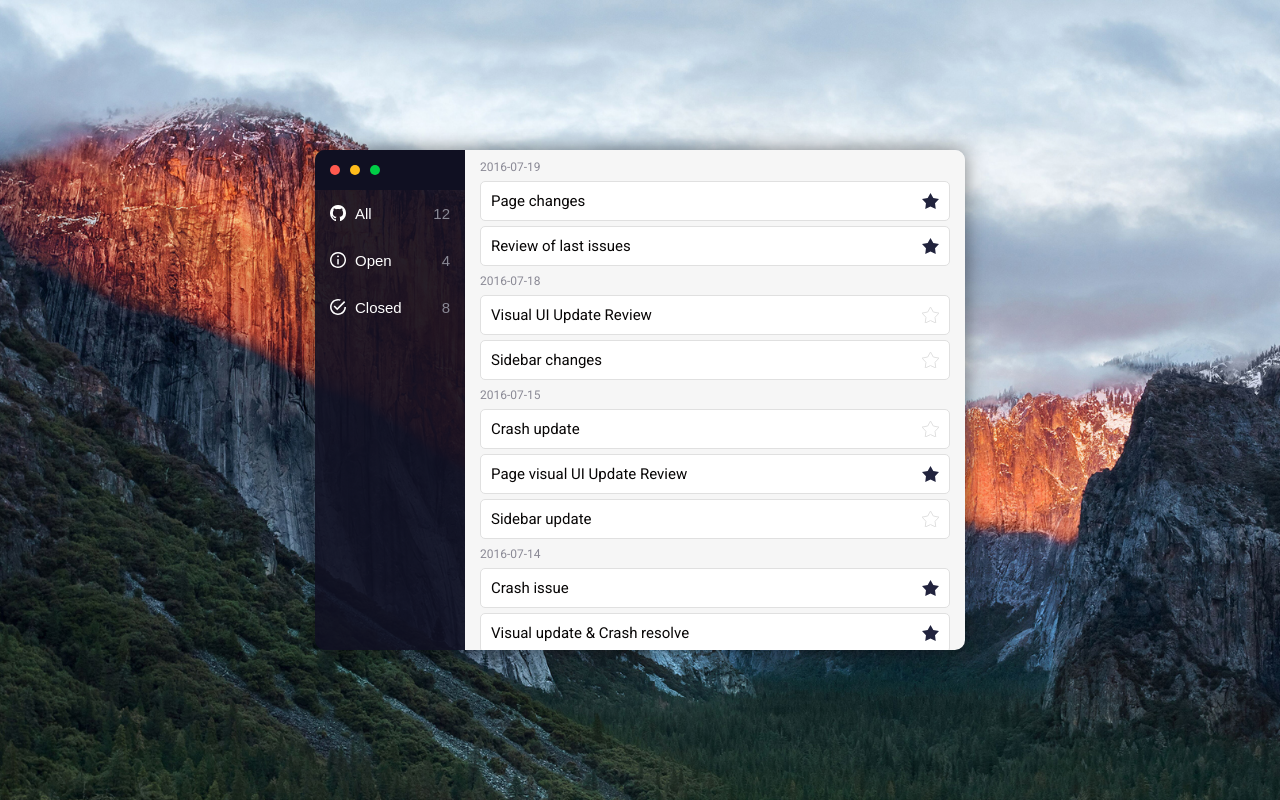
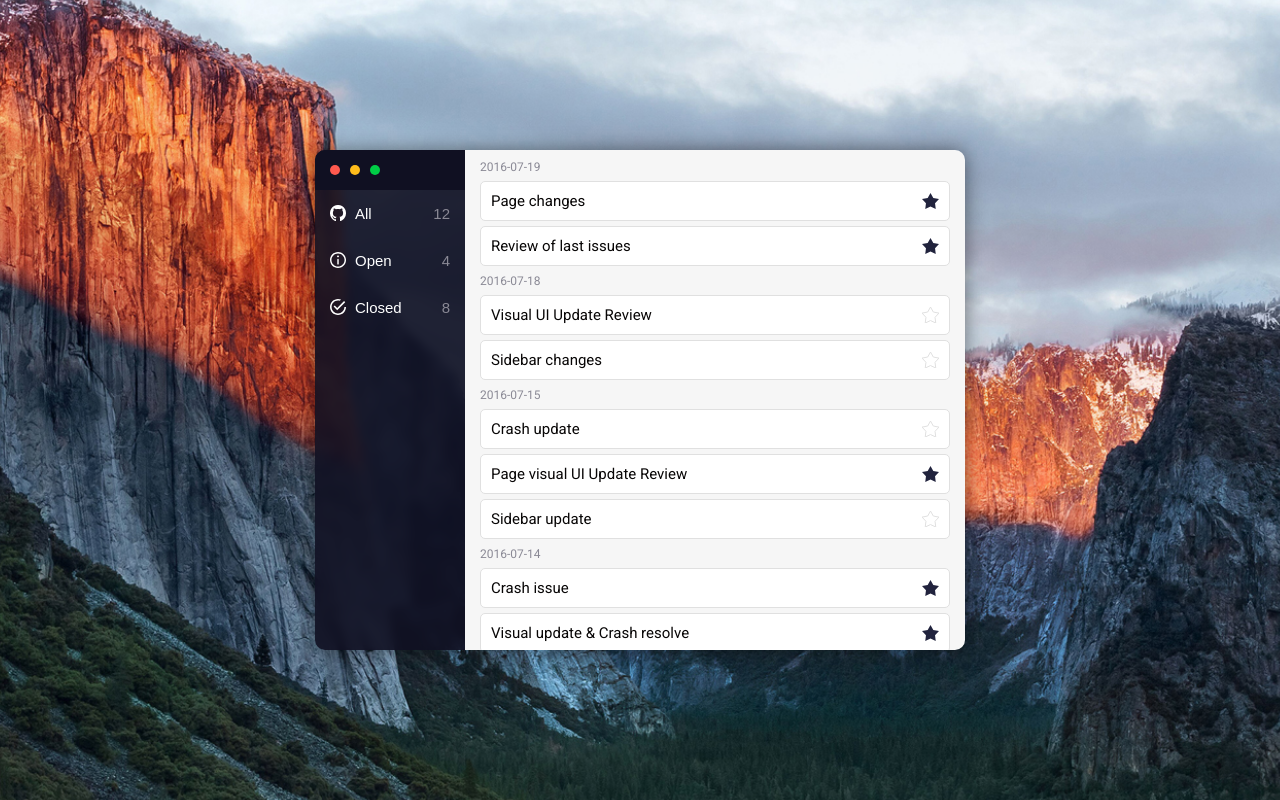
Before and after one commit to juliaszymura/github-issues-app, a React (Create React App) app: page / in a window 1280 px wide. Built offline with nearby package versions, Linux system fonts and the light colour scheme.

Commit message:
fix background position and blur

```diff
--- a/src/App.css
+++ b/src/App.css
@@ -21,9 +21,9 @@ body {
   justify-content: center;
 
   background-image: url("./assets/background.jpg");
-  background-position: center;
   background-repeat: no-repeat;
-  background-size: cover;
+  background-size: 130%;
+  background-position: 80% 70%;
 }
 
 .app {
@@ -47,6 +47,7 @@ body {
   height: 100%;
   border-radius: var(--app-border-radius) 0 0 var(--app-border-radius);
   background: rgba(16, 16, 34, 0.9);
+  backdrop-filter: blur(5px);
 }
 
 .osx-buttons {
```
